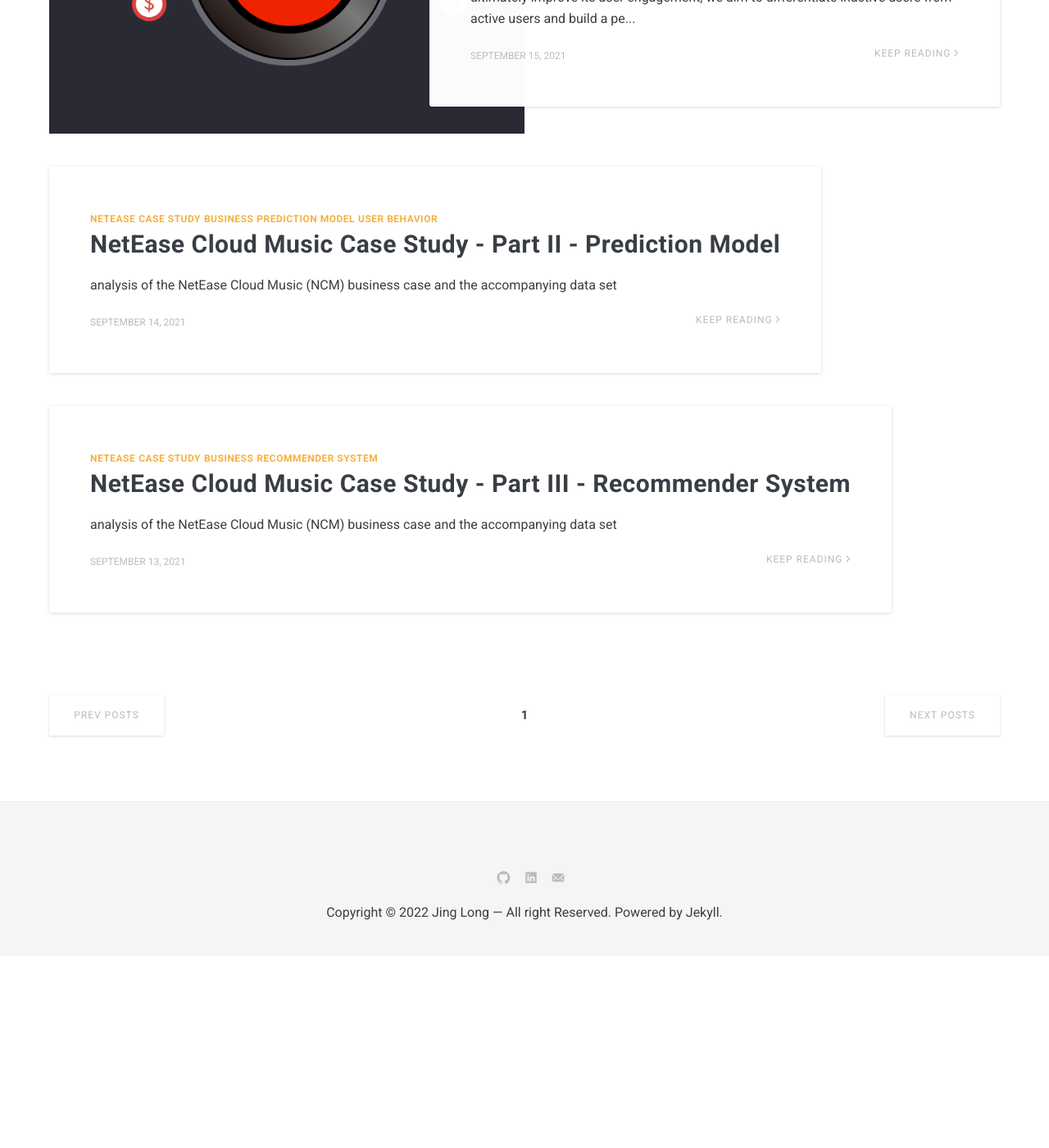
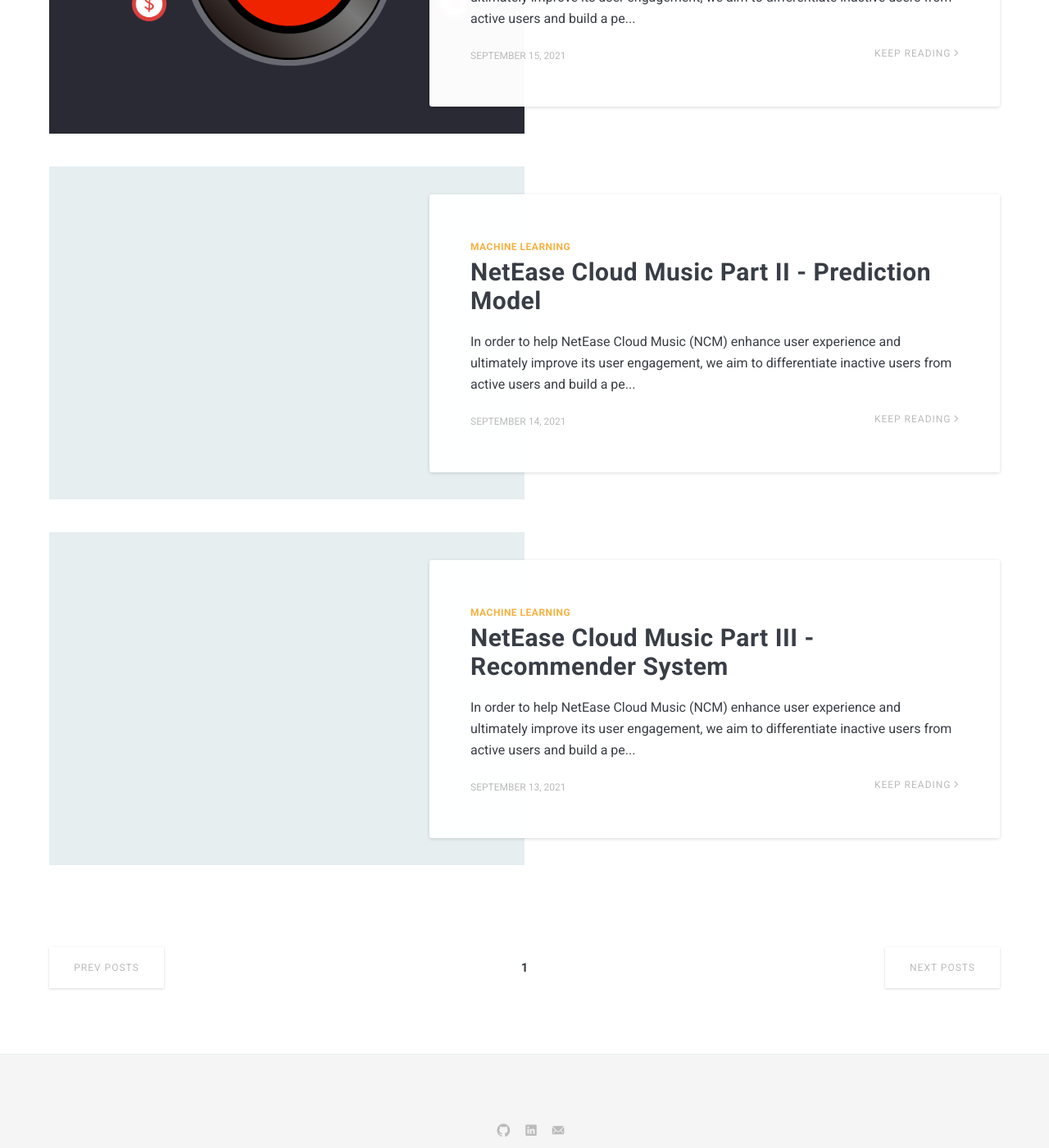
Before and after one commit to jing042323/jing-long, a Jekyll site: the page built from index.html, in a window 1280 px wide and 1400 px high, scrolled down 1247 px. Shown: the whole window at 82% size. Built offline with Jekyll 4.4.1, drawn with Linux system fonts in a browser that asks for light colours; nearby versions of some CDN libraries; the list of posts is cut into pages by our own code; before the commit the page ends 2413 px from its top, so only the background shows below that.

Commit message:
update ncm23

```diff
--- a/_posts/2021-09-15-NCM_part2.markdown
+++ b/_posts/2021-09-15-NCM_part2.markdown
@@ -1,11 +1,9 @@
 ---
 layout: post
-title: NetEase Cloud Music Case Study - Part II - Prediction Model
+title: NetEase Cloud Music Part II - Prediction Model
 date: 2021-09-14
-description: analysis of the NetEase Cloud Music (NCM) business case and the accompanying data set
-img: ncm_part2.png # Add image post (optional)
-fig-caption: # Add figcaption (optional)
-tags: [NetEase, Case Study, Business, Prediction Model, User Behavior]
+image: ncm_part2.png
+tags: [machine learning]
 ---
 
 In order to help NetEase Cloud Music (NCM) enhance user experience and ultimately improve its user engagement, we aim to differentiate inactive users from active users and build a personalized recommender system. In this report we provide a summary of our findings from analysis of the NCM business case and the accompanying data set. The code used to perform the analysis and develop recommender systems can be found in [my Github](https://github.com/jing042323/Case-Study/tree/main/NCM).
--- a/_posts/2021-09-15-NCM_part3.markdown
+++ b/_posts/2021-09-15-NCM_part3.markdown
@@ -1,11 +1,9 @@
 ---
 layout: post
-title: NetEase Cloud Music Case Study - Part III - Recommender System
+title: NetEase Cloud Music Part III - Recommender System
 date: 2021-09-13
-description: analysis of the NetEase Cloud Music (NCM) business case and the accompanying data set
-img: ncm_part3.png # Add image post (optional)
-fig-caption: # Add figcaption (optional)
-tags: [NetEase, Case Study, Business, Recommender System]
+image: ncm_part3.png
+tags: [machine learning]
 ---
 
 In order to help NetEase Cloud Music (NCM) enhance user experience and ultimately improve its user engagement, we aim to differentiate inactive users from active users and build a personalized recommender system. In this report we provide a summary of our findings from analysis of the NCM business case and the accompanying data set. The code used to perform the analysis and develop recommender systems can be found in [my Github](https://github.com/jing042323/Case-Study/tree/main/NCM).
```
